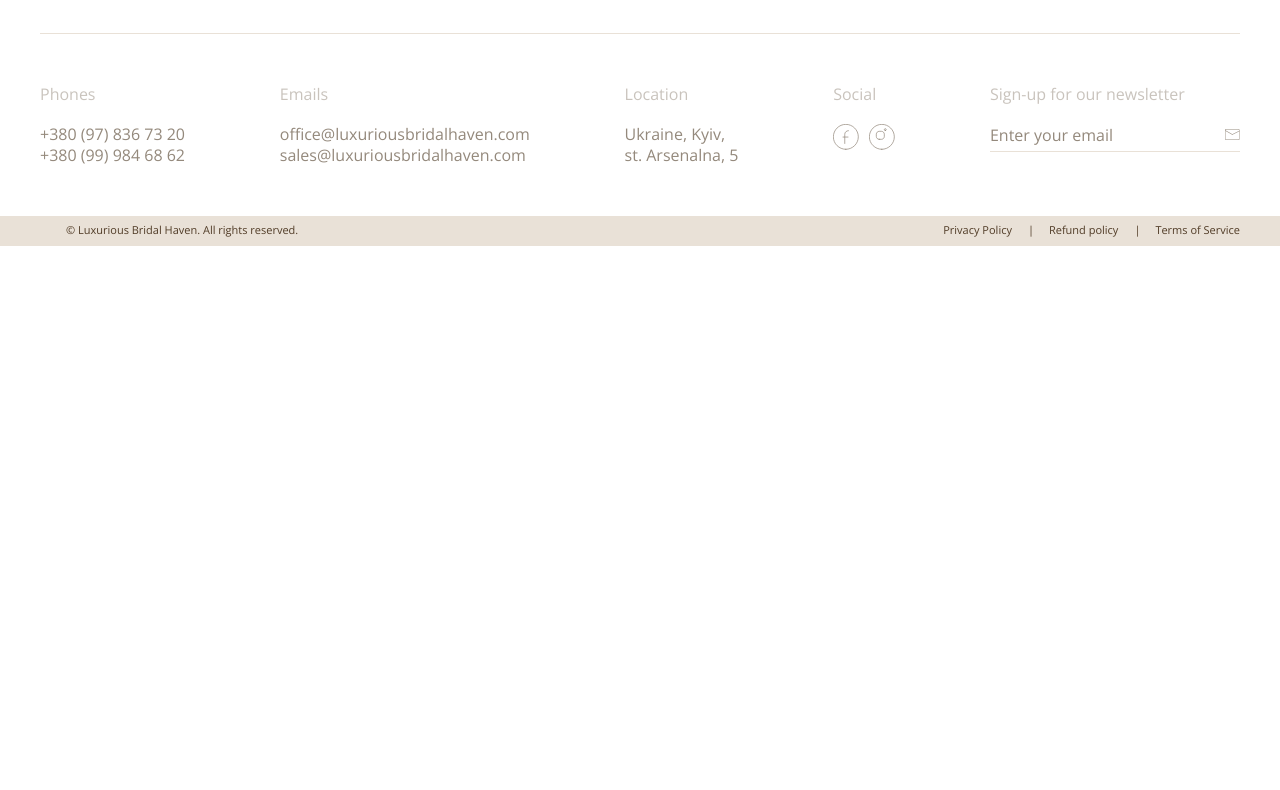
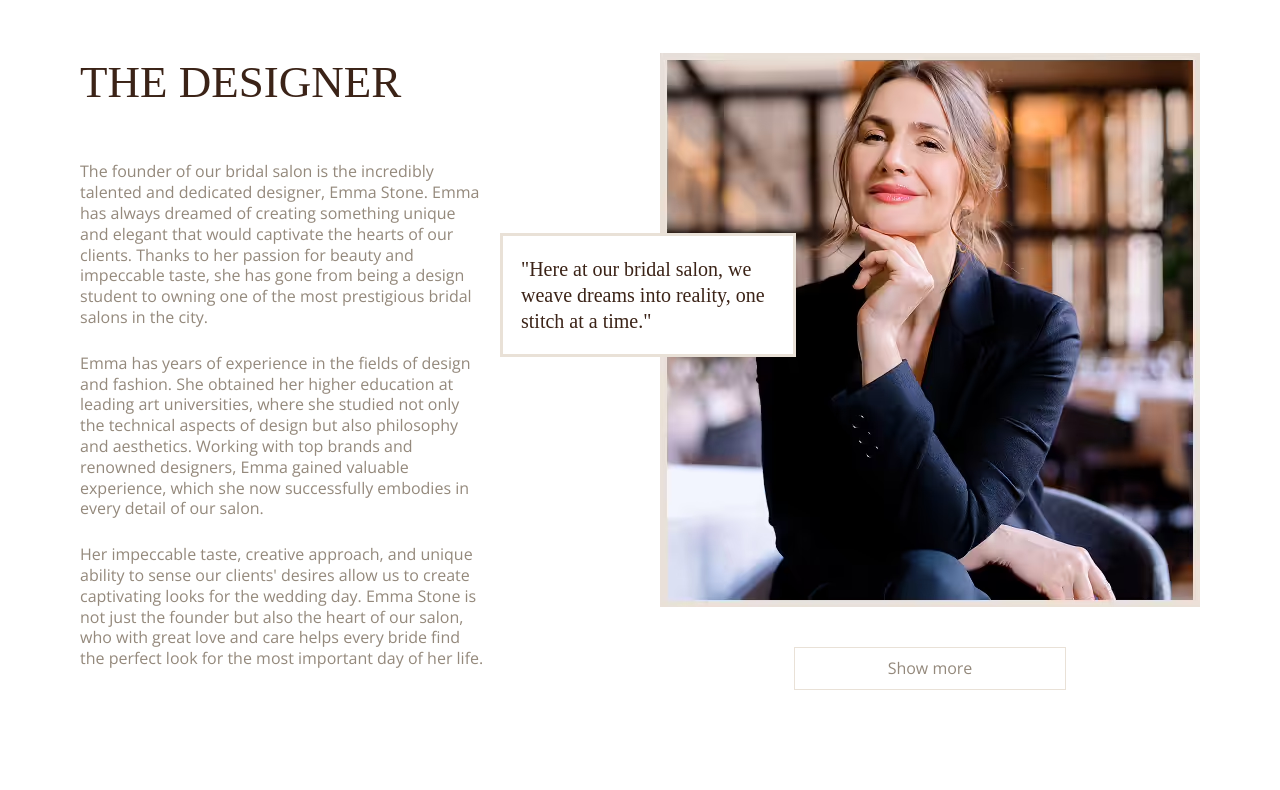
Before and after one commit to amegaaa/wedding-shop, a website: page app/pages/index.html in a window 1280 px wide. Shown: the part 2407-3197 px from the top of the page. Before the commit the page ends 2653 px from the top, so only its background shows below. Drawn offline with nearby package versions, Linux system fonts and the light colour scheme; files that its build step writes are made by us from their sources; files whose address does not match are found by name.

Commit message:
+ designer

```diff
--- a/app/pages/index.html
+++ b/app/pages/index.html
@@ -59,6 +59,47 @@
     </div>
   </section>
   <!--=include join-us.html-->
+  <section class="designer">
+    <div class="container">
+      <div class="designer__inner">
+        <div class="designer__content">
+          <h2 class="designer__title">THE DESIGNER</h2>
+          <p class="designer__text">
+            The founder of our bridal salon is the incredibly talented and
+            dedicated designer, Emma Stone. Emma has always dreamed of creating
+            something unique and elegant that would captivate the hearts of our
+            clients. Thanks to her passion for beauty and impeccable taste, she
+            has gone from being a design student to owning one of the most
+            prestigious bridal salons in the city.
+          </p>
+          <p class="designer__text">
+            Emma has years of experience in the fields of design and fashion.
+            She obtained her higher education at leading art universities, where
+            she studied not only the technical aspects of design but also
+            philosophy and aesthetics. Working with top brands and renowned
+            designers, Emma gained valuable experience, which she now
+            successfully embodies in every detail of our salon.
+          </p>
+          <p class="designer__text">
+            Her impeccable taste, creative approach, and unique ability to sense
+            our clients' desires allow us to create captivating looks for the
+            wedding day. Emma Stone is not just the founder but also the heart
+            of our salon, who with great love and care helps every bride find
+            the perfect look for the most important day of her life.
+          </p>
+        </div>
+        <div class="designer__box">
+          <picture>
+           <source srcset="images/designer.avif" type="image/avif">
+           <source srcset="images/designer.webp" type="image/webp">
+           <img class="designer__img" src="images/designer.jpg" alt="Alt text">
+          </picture>
+          <p class="designer__caption">"Here at our bridal salon, we weave dreams into reality, one stitch at a time."</p>
+          <a href="" class="designer__link">Show more</a>
+        </div>
+      </div>
+    </div>
+  </section>
 </main>
 
 <!--=include footer.html-->
--- a/app/scss/style.scss
+++ b/app/scss/style.scss
@@ -316,3 +316,59 @@
     font-size: 11px;
   }
 }
+
+
+.designer {
+  padding: 150px 0 230px;
+
+  &__inner {
+    display: flex;
+    justify-content: space-between;
+    padding: 0 40px;
+  }
+
+  &__content {
+    max-width: 404px;
+  }
+
+  &__title {
+    @extend %lora-400;
+    font-size: 45px;
+    margin-bottom: 50px;
+  }
+
+  &__text {
+    color: vars.$color-text-muted;
+    margin-bottom: 25px;
+    font-size: 16px;
+  }
+
+  &__box {
+    position: relative;
+    text-align: center;
+  }
+
+  &__img {
+    margin-bottom: 40px;
+  }
+
+  &__caption {
+    position: absolute;
+    @extend %lora-400;
+    padding: 20px 18px;
+    border: 3px solid vars.$bg-primary;
+    top: 180px;
+    left: -160px;
+    width: 296px;
+    background-color: #fff;
+    text-align: left;
+  }
+
+  &__link {
+    display: inline-block;
+    font-size: 16px;
+    padding: 10px 93px;
+    color: vars.$color-text-muted;
+    border: 1px solid vars.$bg-primary;
+  }
+}
```
Also changed, not shown: app/images/designer.avif (added), app/images/designer.jpg (added), app/images/designer.webp (added), app/images/src/designer.jpg (added).
